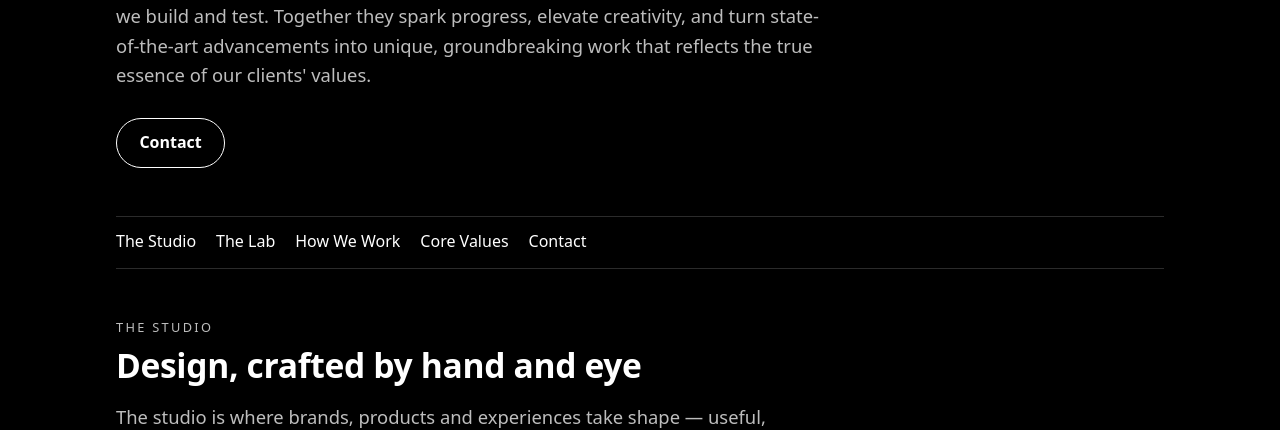
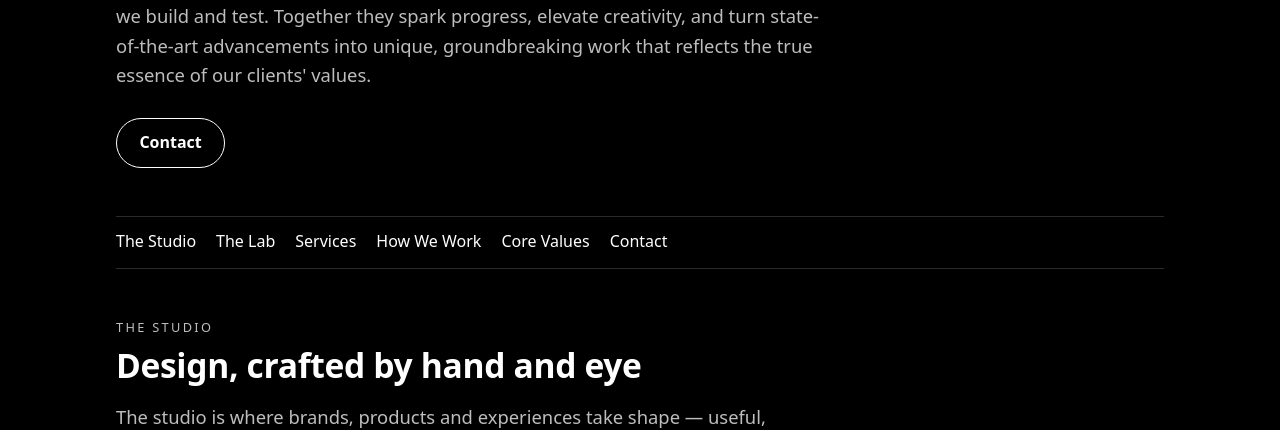
Before and after one commit to Oviainc/thewebsite, a plain HTML site: page v3-optimized/index.html in a window 1280 px wide. Shown: the part 374-804 px from the top of the page. Drawn offline with Linux system fonts and the light colour scheme.

Commit message:
v3 nav: add Services

```diff
--- a/v3-optimized/index.html
+++ b/v3-optimized/index.html
@@ -184,6 +184,7 @@
     <ul>
       <li><a href="#studio" data-i18n="navStudio">The Studio</a></li>
       <li><a href="#lab" data-i18n="navLab">The Lab</a></li>
+      <li><a href="../services.html">Services</a></li>
       <li><a href="#how" data-i18n="navHow">How We Work</a></li>
       <li><a href="#values" data-i18n="navValues">Core Values</a></li>
       <li><a href="https://www.linkedin.com/company/ovia-inc-studio-labs/" target="_blank" rel="noopener" data-i18n="navContact">Contact</a></li>
```
